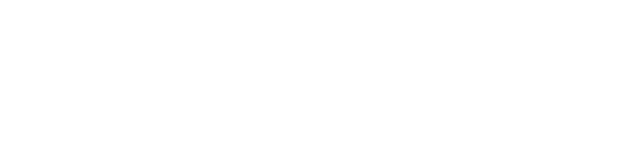
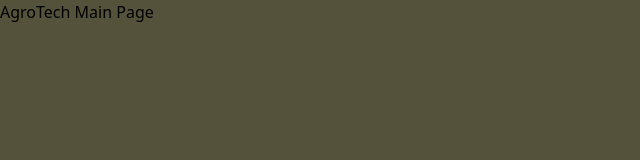
Before and after one commit to SebastianBC09/AgroTech-webpage, a plain HTML site: page index.html in a window 1280 px wide. Shown: the whole page, without its empty margins (0-640 px from the left). Drawn offline with nearby package versions, Linux system fonts and the light colour scheme.

Commit message:
Feat: new class was added to body tag. header was added

```diff
--- a/index.html
+++ b/index.html
@@ -6,5 +6,7 @@
     <title>Document</title>
     <script src="https://cdn.tailwindcss.com"></script>
   </head>
-  <body></body>
+  <body class="container bg-[#54523A]">
+    <h1>AgroTech Main Page</h1>
+  </body>
 </html>
```
